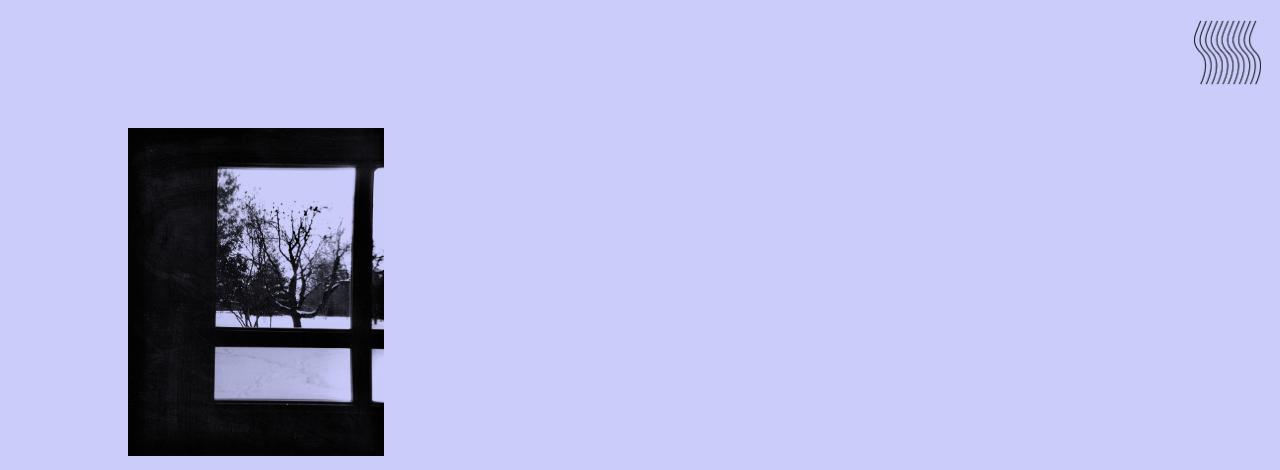
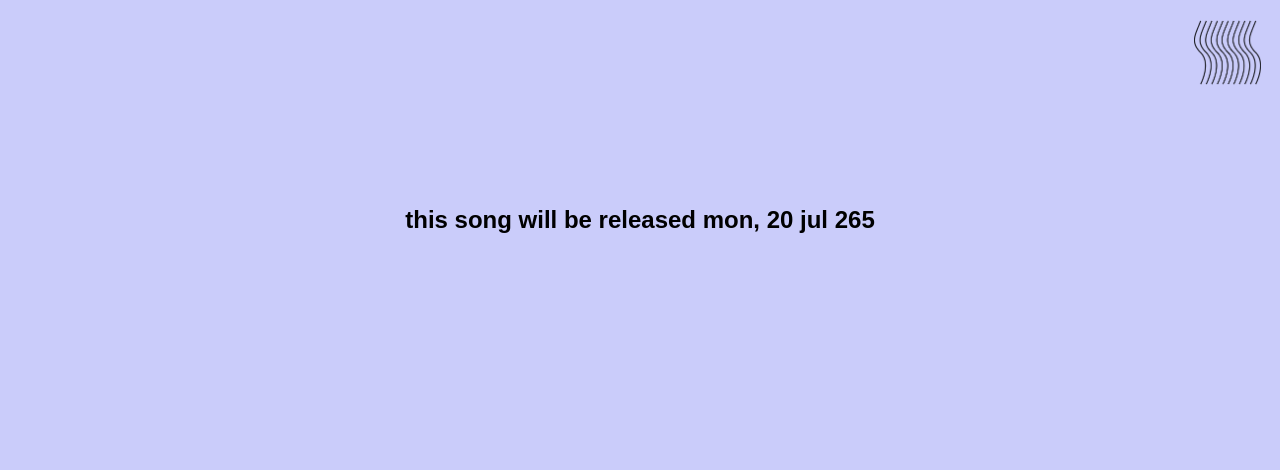
Before and after one commit to isfopo/we-were-looking-player, a React (Create React App) app: page / in a window 1280 px wide. Shown: the top 470 px of the page. Built offline with nearby package versions, Linux system fonts and the light colour scheme; no server answers.

Commit message:
typos and some style

```diff
--- a/src/App.css
+++ b/src/App.css
@@ -4,11 +4,11 @@
   min-height: 100%;
 }
 
-.loading {
+.unreleased {
   display: flex;
   justify-content: center;
   align-items: center;
-  height: 200px;
+  height: 400px;
 }
 
 .About {
--- a/src/components/App.js
+++ b/src/components/App.js
@@ -109,7 +109,7 @@ export const App = () => {
           />
           :
             <h2 className="unreleased">
-              will be released {
+              this song will be released {
                 getReleaseDate()
               }
             </h2>
--- a/src/songs-array.js
+++ b/src/songs-array.js
@@ -4,7 +4,7 @@ export const songsArray = [
         fileName : "immortal-in-his-own-sense",
         duration: "244.47260770975055",
         backgroundColor : "#CACCFA",
-        releaseDate : 0,
+        releaseDate : 21697019954750,
         iconColor : "dark",
         imagePosition : {
             position: 'fixed',
@@ -14,13 +14,17 @@ export const songsArray = [
         }
     },
     {
-        name : "he steps into a dark room",
+        name : "",
         fileName : "immortal-in-his-own-sense",
-        backgroundColor : "#E6E6E6",
-        releaseDate : 0,
+        duration: "244.47260770975055",
+        backgroundColor : "#CACCFA",
+        releaseDate : 21697019954750,
         iconColor : "dark",
         imagePosition : {
-            position: 'fixed'
+            position: 'fixed',
+            width: '20vw',
+            top: "10vw",
+            left: "10vw"
         }
-    }
+    },
 ]
```
Also changed, not shown: src/images/he steps into a dark room.png (added).
